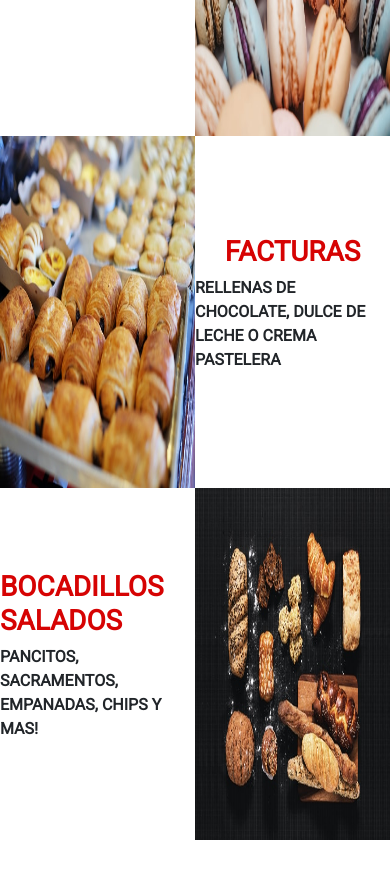
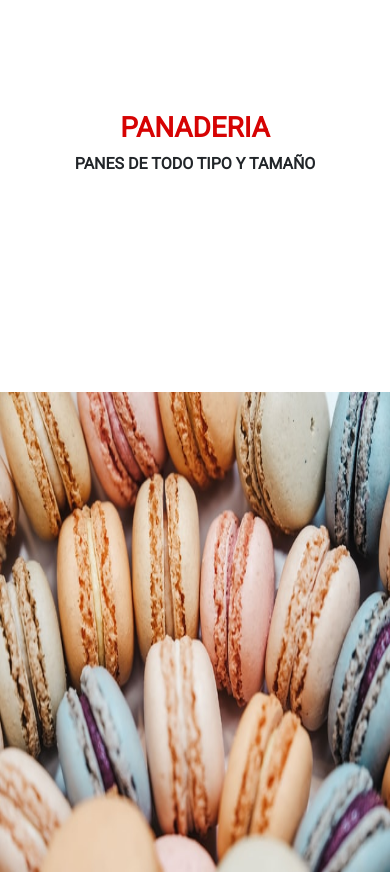
Before and after one commit to tomasghilino/panaderia, a React (Create React App) app: page / in a window 390 px wide. Shown: the part 3140-4014 px from the top of the page. Before the commit the page ends 3980 px from the top, so only its background shows below. Built offline with nearby package versions, Linux system fonts and the light colour scheme.

Commit message:
responsive de la seccion nosotros

```diff
--- a/src/components/Productos.jsx
+++ b/src/components/Productos.jsx
@@ -6,19 +6,6 @@ const Productos = () => {
     const ProductosLayout = styled.div`
         width: 100%;
         height: 100%;
-    `;
-
-    const Productos = styled.div`
-        display: grid;
-        grid-template-columns: repeat(2, 1fr);
-        grid-template-rows: 22rem;
-        transition: all .3s;
-
-        &:hover{
-            -webkit-transform: scale(1.05);
-            -ms-transform: scale(1.05);
-            transform: scale(1.05);
-        }
     `;
 
     const ProductosTitulo = styled.div`
@@ -43,6 +30,32 @@ const Productos = () => {
 
     const ProductosContenido = styled.div`
         display: block;
+
+        div {
+            height: 30rem;
+            overflow: hidden;
+
+            img:hover{
+                -webkit-transform: scale(1.1, 1.1);
+                -moz-transform: scale(1.1, 1.1);
+                -o-transform: scale(1.1, 1.1);
+                -ms-transform: scale(1.1, 1.1);
+                transform: scale(1.1, 1.1);
+                transition: all .6s;
+            }
+        }
+
+        @media(min-width: 1024px) {
+            display: grid;
+            grid-template-columns: repeat(2, 1fr);
+            grid-template-rows: 30rem;
+            grid-auto-flow: dense;
+            transition: all .3s;
+
+            div:nth-child(4n+3) {
+                grid-column: 2;
+            }
+        }
     `;
 
     const ProductosTexto = styled.div`
@@ -67,7 +80,6 @@ const Productos = () => {
                 <p>- Nuestras especialidades -</p>
             </ProductosTitulo>
             <ProductosContenido>
-                <Productos>
                 <div>
                     <img className='h-100 w-100' src="/media/productos1.jpg" alt="productos"/>
                 </div>
@@ -75,17 +87,13 @@ const Productos = () => {
                     <h1>Panaderia</h1>
                     <p>Panes de todo tipo y tamaño</p>
                 </ProductosTexto>
-                </Productos>
-                <Productos>
+                <div>
+                    <img className='h-100 w-100' src="/media/productos2.jpg" alt="productos"/>
+                </div>
                 <ProductosTexto>
                     <h1>Delicias</h1>
                     <p>Gran variedad de bocadillos dulces</p>
                 </ProductosTexto>
-                    <div>
-                        <img className='h-100 w-100' src="/media/productos2.jpg" alt="productos"/>
-                    </div>
-                </Productos>
-                <Productos>
                 <div>
                     <img className='h-100 w-100' src="/media/productos3.jpg" alt="productos"/>
                 </div>
@@ -93,16 +101,13 @@ const Productos = () => {
                     <h1>Facturas</h1>
                     <p>Rellenas de chocolate, dulce de leche o crema pastelera</p>
                 </ProductosTexto>
-                </Productos>
-                <Productos>
+                <div>
+                    <img className='h-100 w-100' src="/media/productos4.jpg" alt="productos"/>
+                </div>
                 <ProductosTexto>
                     <h1>Bocadillos salados</h1>
                     <p>Pancitos, sacramentos, empanadas, chips y mas!</p>
                 </ProductosTexto>
-                    <div>
-                        <img className='h-100 w-100' src="/media/productos4.jpg" alt="productos"/>
-                    </div>
-                </Productos>
             </ProductosContenido>
         </ProductosLayout>
      );
```
Lines whose indentation alone changed are shown as unchanged.
